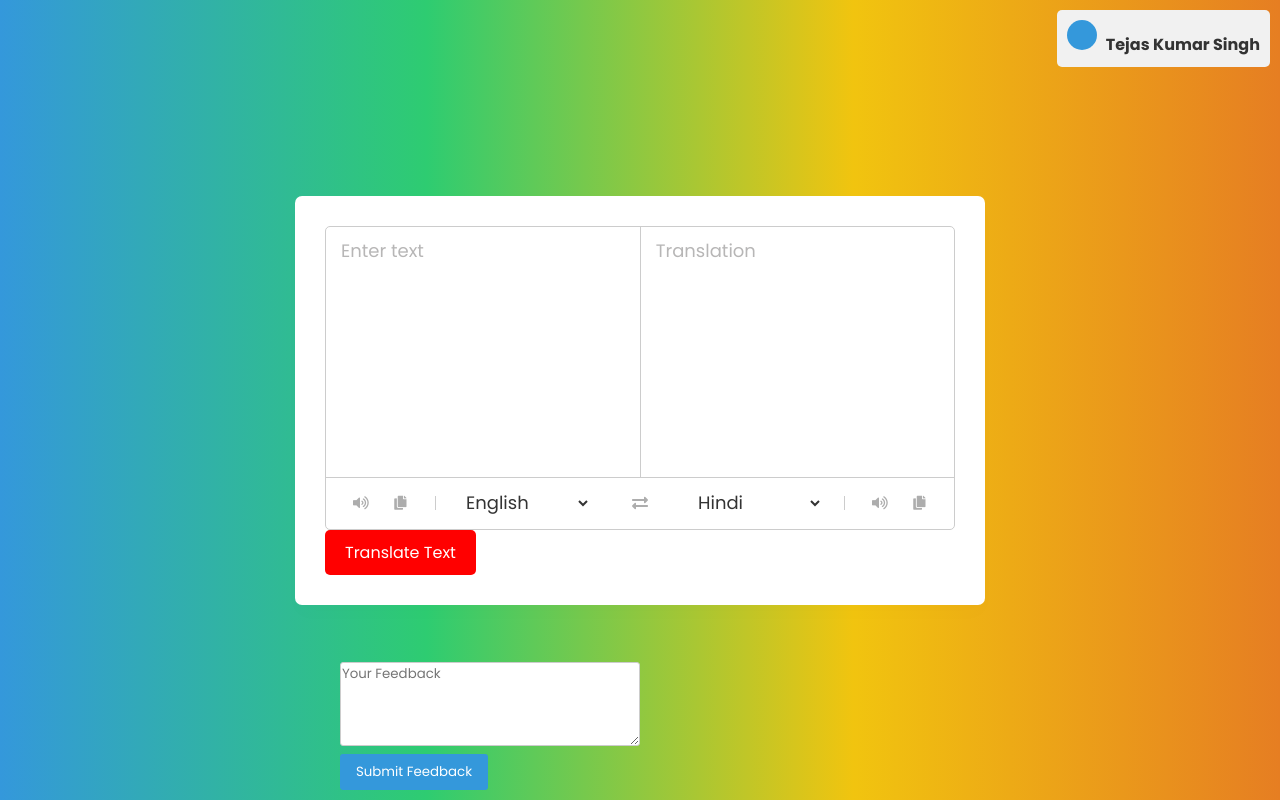
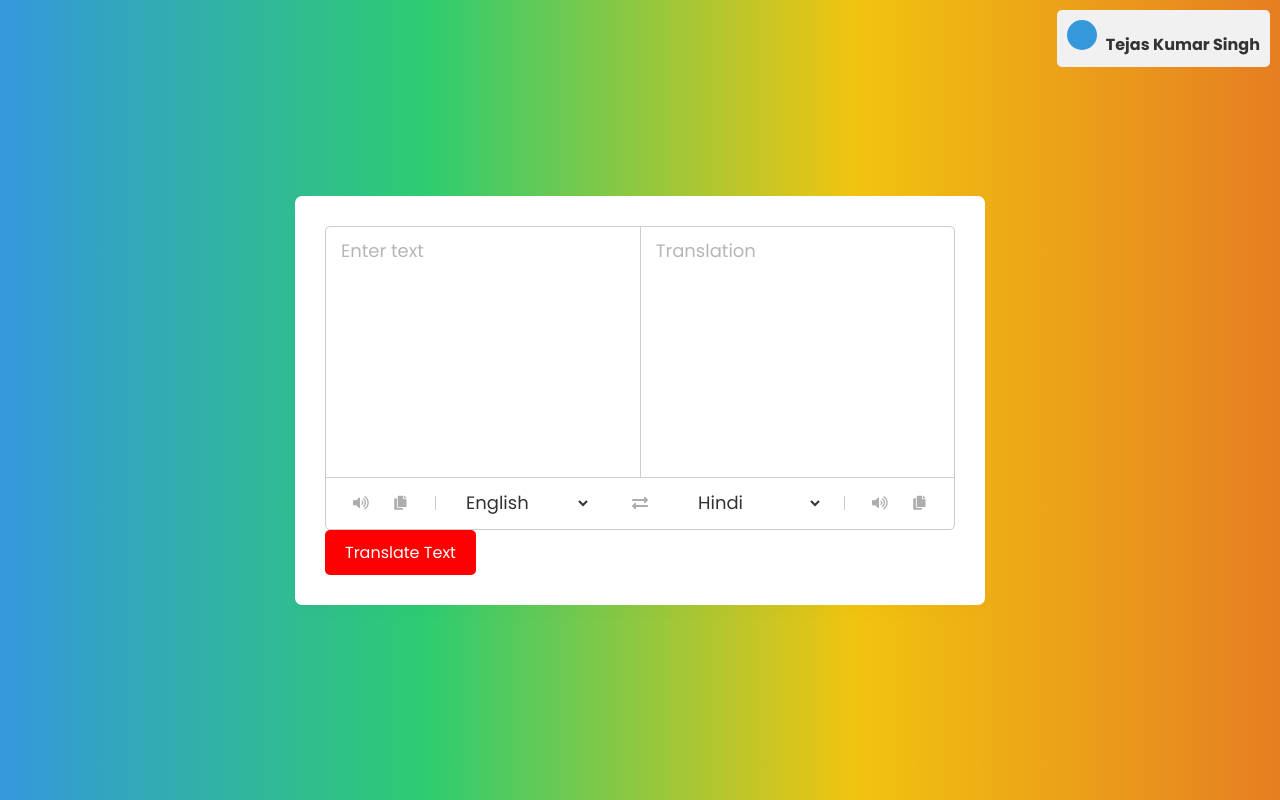
Before and after one commit to tejaskumarsingh/Lang_translator, a plain HTML site: page index.html in a window 1280 px wide. Drawn offline with Linux system fonts and the light colour scheme.

Commit message:
Update index.html
removed feedback section

```diff
--- a/index.html
+++ b/index.html
@@ -41,13 +41,6 @@
           <a href="#">Profile</a>
           <a href="#">Settings</a>
           <a href="#">Logout</a>
-      </div>
-      <div class="feedback-section">
-        <form class="feedback-form" action="#" method="post">
-            <textarea name="feedback" placeholder="Your Feedback" rows="4" required></textarea><br>
-            <input type="submit" value="Submit Feedback">
-        </form>
-    </div>
   </div>
     <script src="js/countries.js"></script>
     <script src="js/script.js"></script>
```
